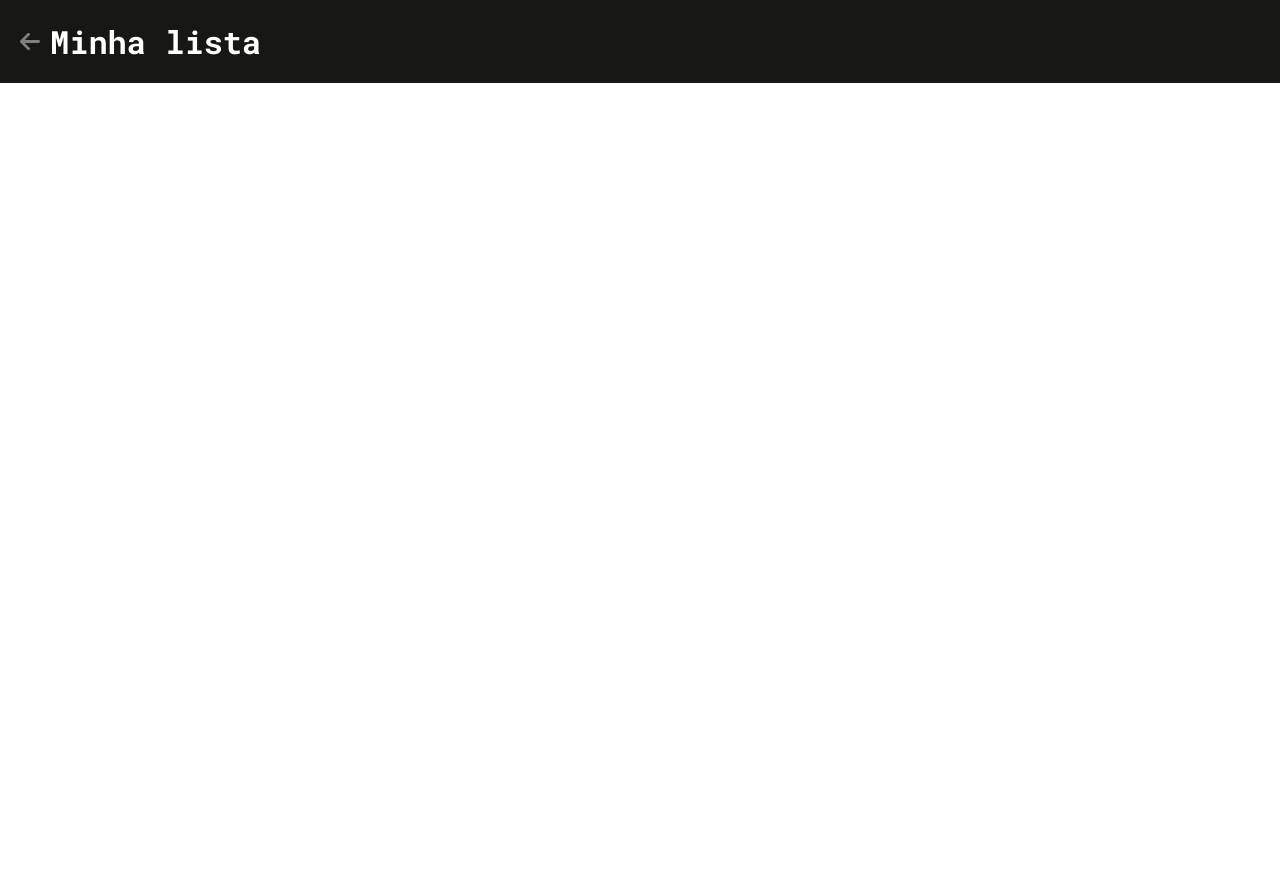
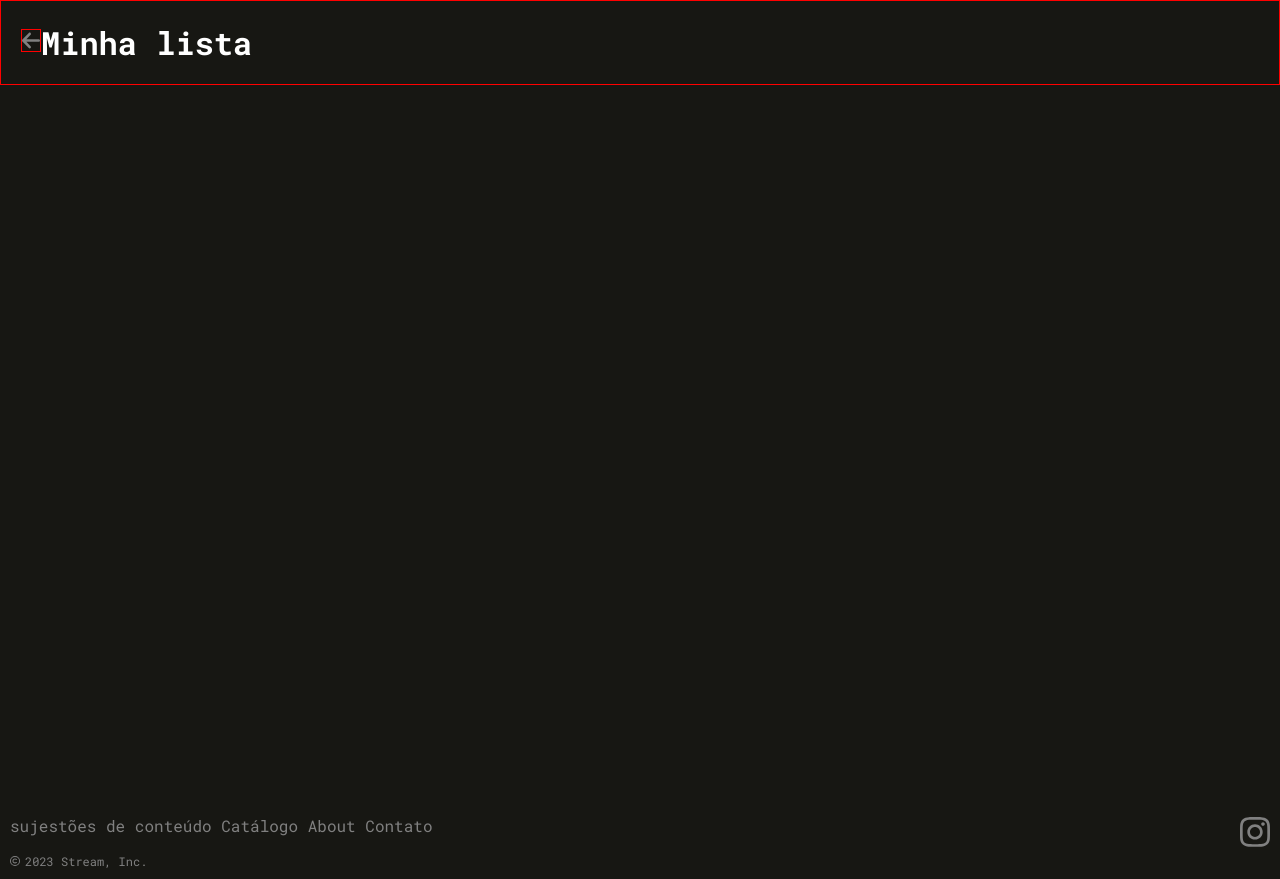
Before and after one commit to Anderson2ilv4/stream-app, a plain HTML site: page minha-lista.html in a window 1280 px wide. Before the commit the page ends 800 px from the top, so only its background shows below. Drawn offline with Linux system fonts and the light colour scheme.

Commit message:
minha-lista-style-update

```diff
--- a/css/style.css
+++ b/css/style.css
@@ -10,7 +10,6 @@
     box-sizing: border-box;
     background-color: #171713;
     font-family: Roboto Mono;
-    color: white;
 }
 .menu {
     height: 80px;
@@ -259,8 +258,15 @@ footer a:hover {
 .head {
     padding: 20px;
     display: flex;
-    gap: 10px;
+    color: white;
+    align-items: center;
+    border: 1px solid red;
 }
 .head img {
     width: 20px;
+    border: 1px solid red;
 }
+.content {
+    width: 100%;
+    min-height: 90vh;
+}
--- a/minha-lista.html
+++ b/minha-lista.html
@@ -15,9 +15,25 @@
 <body>
     <div class="container">
         <div class="head">
-            <img src="./images/back-arrow.svg" alt="back arrow">
+            <a href="./index.html"><img src="./images/back-arrow.svg" alt="back arrow"></a>
             <h1>Minha lista</h1>
         </div>
+        <div class="content"></div>
+        <footer>
+            <div class="footer-hypertext">
+                <div class="functions">
+                    <a href="#"><p>sujestões de conteúdo</p></a>
+                    <a href="#"><p>Catálogo</p></a>
+                    <a href="#"><p>About</p></a>
+                    <a href="#"><p>Contato</p></a>
+                </div>
+                <div class="social">
+                    <a href="#"><img src="./images/insta.svg" alt="social icon instagram"></a>
+                </div>
+            </div>
+
+            <div class="copyright-info"><img src="./images/copyright.svg" alt=""><p>2023 Stream, Inc.</p></div>
+        </footer>
     </div>
 </body>
 </html>
```
Also changed, not shown: index.html (+1 -1 lines).
